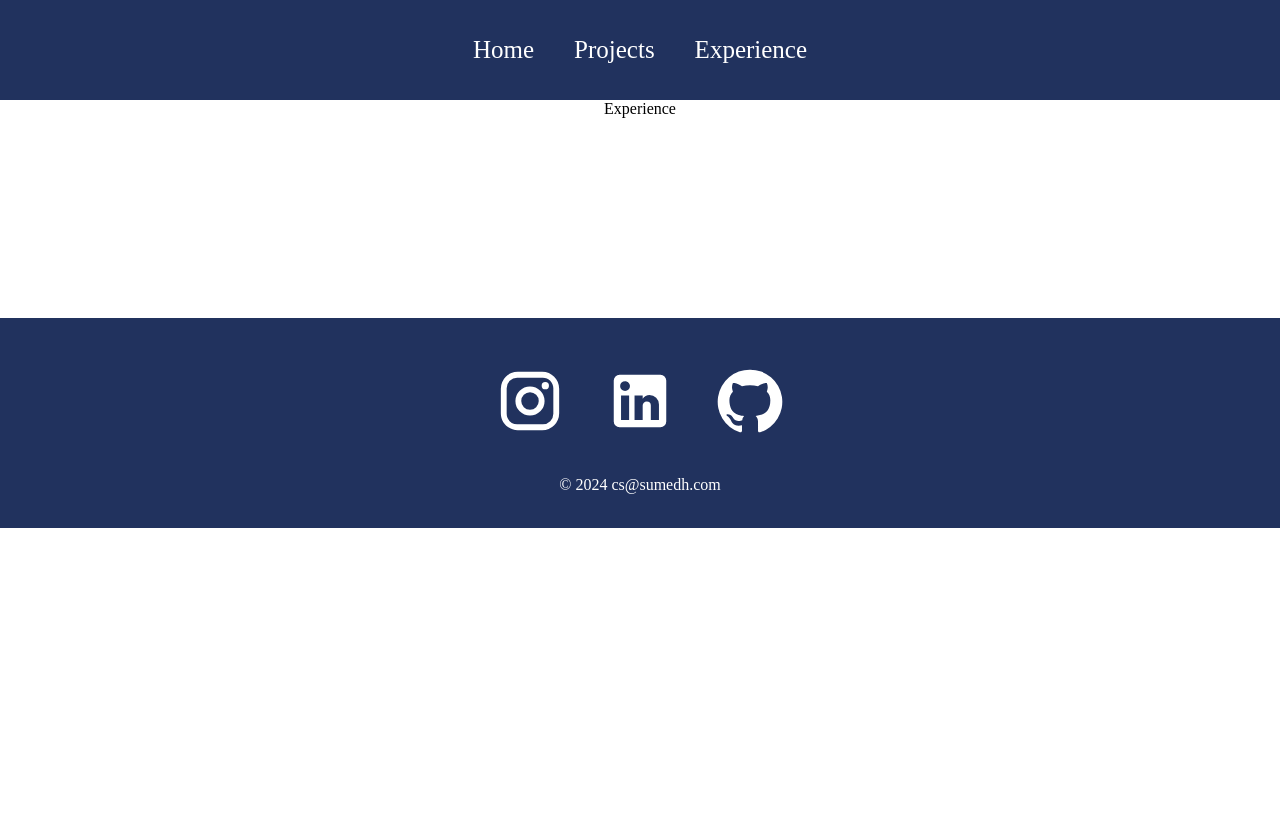
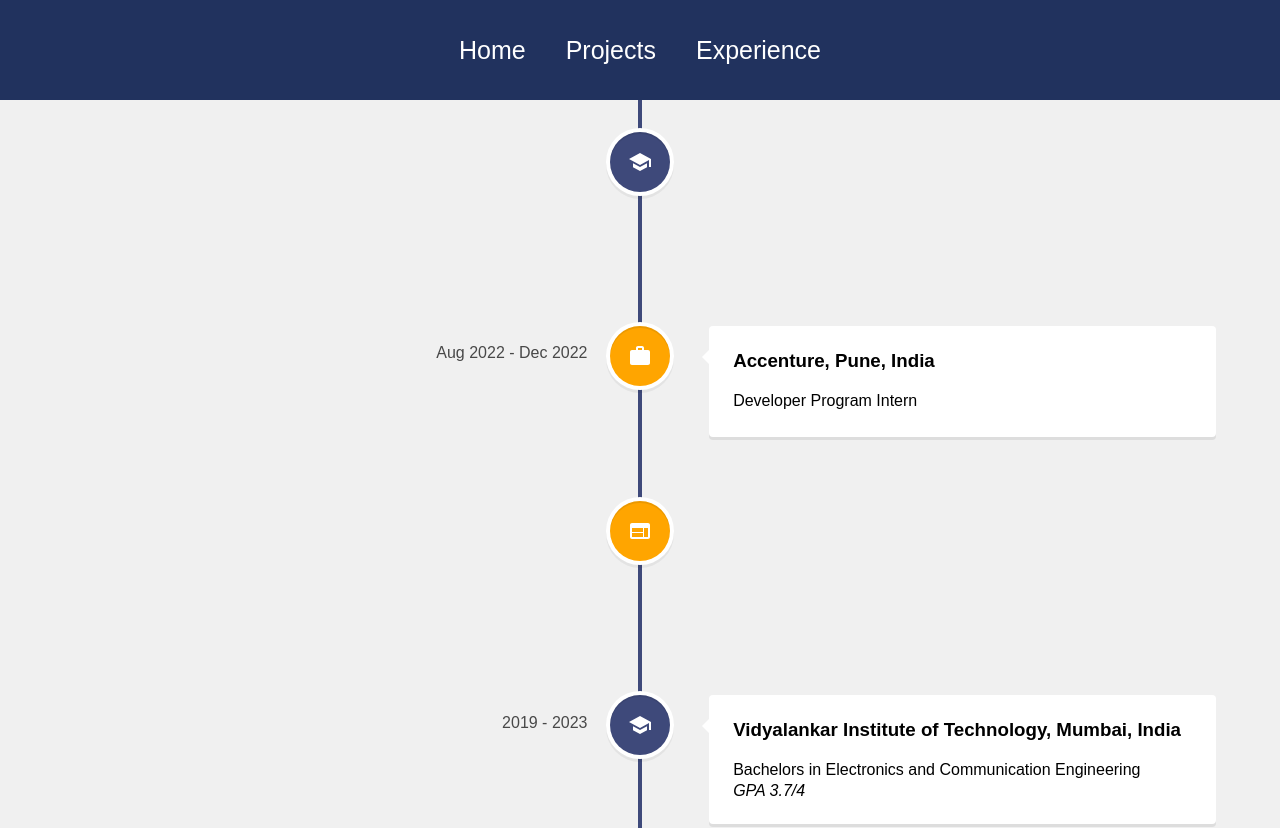
Before and after one commit to sumedhbadnore/React_Portfolio, a React (Create React App) app in the folder portfolio/: page /experience in a window 1280 px wide. Shown: the top 828 px of the page. Before the commit the page ends 800 px from the top, so only its background shows below. Built offline with nearby package versions, Linux system fonts and the light colour scheme.

Commit message:
added home page

```diff
--- a/portfolio/src/App.css
+++ b/portfolio/src/App.css
@@ -1,5 +1,10 @@
 .App {
-  text-align: center;
+  width: 100%;
+  height: auto;
+  display: flex;
+  flex-direction: column;
+  font-family: Arial, Helvetica, sans-serif;
+  background-color: #f0f0f0;
 }
 
 body {
--- a/portfolio/src/pages/Experience.js
+++ b/portfolio/src/pages/Experience.js
@@ -1,9 +1,37 @@
-import React from 'react'
+import React from "react";
+import {
+  VerticalTimeline,
+  VerticalTimelineElement,
+} from "react-vertical-timeline-component";
+import 'react-vertical-timeline-component/style.min.css';
+import { School, Work, Web } from "@mui/icons-material";
 
 function Experience() {
   return (
-    <div>Experience</div>
-  )
+  <div className="experience">
+    <VerticalTimeline lineColor="#3e497a">
+      <VerticalTimelineElement className="vertical-timeline-element--education" date="2023 - 2025" iconStyle={{background: '#3e497a', color: '#fff'}} icon={<School/>}>
+        <h3 className="vertical-timeline-element-title"> Stevens Institute of Technology, Hoboken, NJ</h3>
+        <p> Masters in Computer Science </p>
+        <i> GPA 3.8/4 </i>
+      </VerticalTimelineElement>
+      <VerticalTimelineElement className="vertical-timeline-element--education" date="Aug 2022 - Dec 2022" iconStyle={{background: '#FFA500', color: '#fff'}} icon={<Work/>}>
+        <h3 className="vertical-timeline-element-title"> Accenture, Pune, India</h3>
+        <p> Developer Program Intern </p>
+      </VerticalTimelineElement>
+      <VerticalTimelineElement className="vertical-timeline-element--education" date="May 2022 - Aug 2022" iconStyle={{background: '#FFA500', color: '#fff'}} icon={<Web/>}>
+        <h3 className="vertical-timeline-element-title"> Vidyalankar Institute of Technology, Mumbai, India</h3>
+        <p> Web Development Intern </p>
+        <i> CovInfo Web App </i>
+      </VerticalTimelineElement>
+      <VerticalTimelineElement className="vertical-timeline-element--education" date="2019 - 2023" iconStyle={{background: '#3e497a', color: '#fff'}} icon={<School/>}>
+        <h3 className="vertical-timeline-element-title"> Vidyalankar Institute of Technology, Mumbai, India</h3>
+        <p> Bachelors in Electronics and Communication Engineering </p>
+        <i> GPA 3.7/4 </i>
+      </VerticalTimelineElement>
+    </VerticalTimeline>
+  </div>
+  );
 }
 
-export default Experience
+export default Experience;
--- a/portfolio/src/styles/Home.css
+++ b/portfolio/src/styles/Home.css
@@ -20,7 +20,7 @@
 .about h2 {
   font-family: "Segoe UI", Tahoma, Geneva, Verdana, sans-serif;
   font-size: 80px;
-  color: #e9d35b;
+  color: #FFA500;
   height: 50px;
 }
 
```
